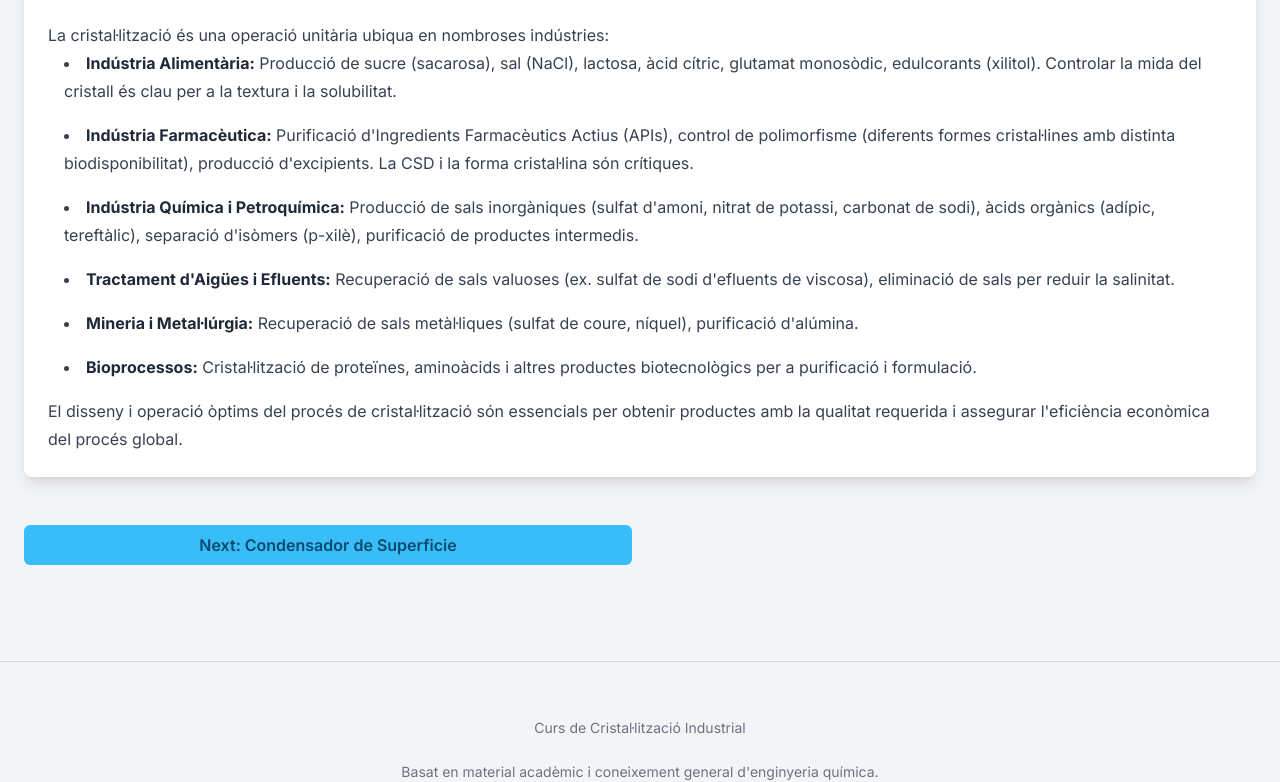
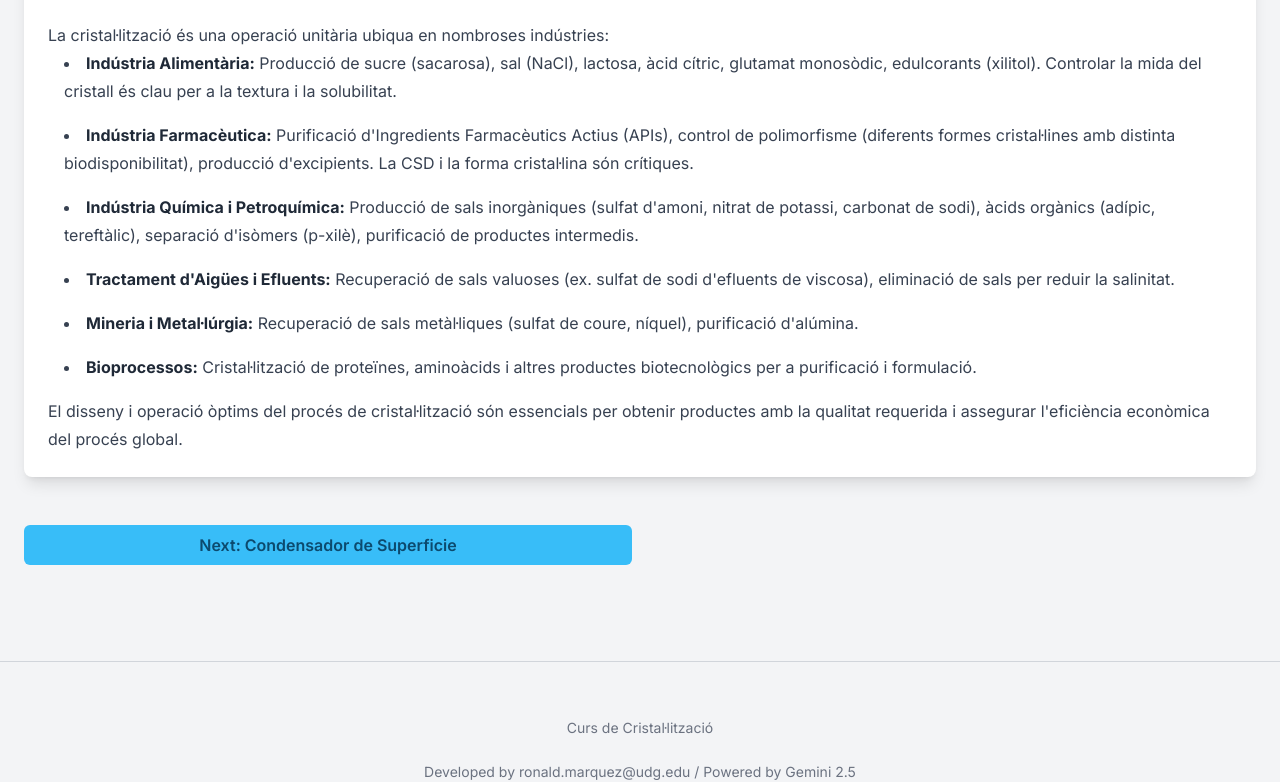
Before and after one commit to marquezrn03/Cristalizacion, a plain HTML site: page index.html in a window 1280 px wide. Shown: the part 8757-9539 px from the top of the page. Drawn offline with nearby package versions, Linux system fonts and the light colour scheme.

Commit message:
Update index.html

```diff
--- a/index.html
+++ b/index.html
@@ -385,8 +385,8 @@
     </main>
 
      <footer class="mt-16 pt-8 border-t border-gray-300 text-sm text-gray-600">
-         <p class="footer-attribution">Curs de Cristal·lització Industrial</p>
-         <p class="footer-attribution">Basat en material acadèmic i coneixement general d'enginyeria química.</p>
+         <p class="footer-attribution">Curs de Cristal·lització</p>
+         <p class="footer-attribution">Developed by ronald.marquez@udg.edu / Powered by Gemini 2.5</p>
      </footer>
 
     <script>
```
